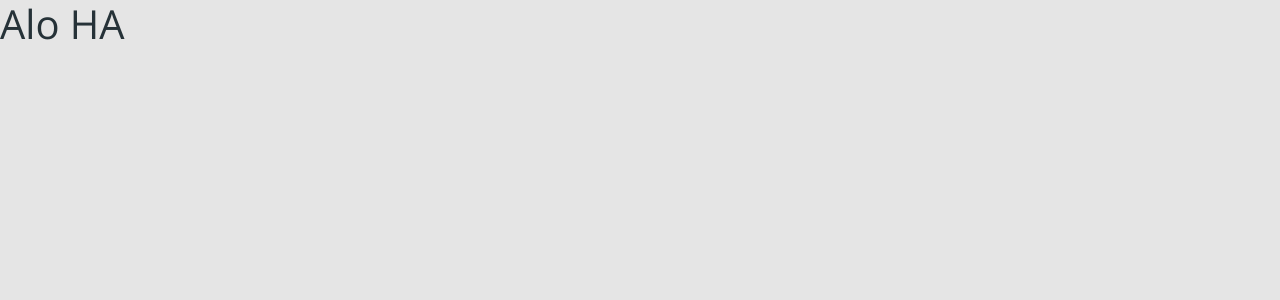
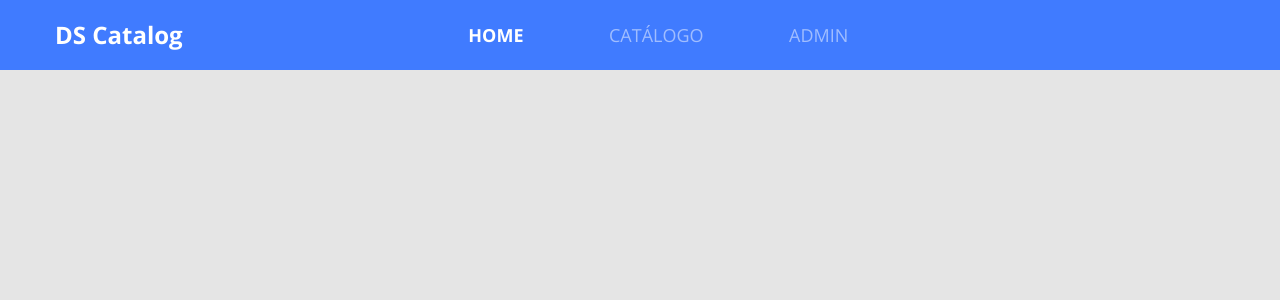
Before and after one commit to tarcnux/dscatalog-bootcamp-devsuperior, a React (Create React App) app in the folder front-web/: page / in a window 1280 px wide. Shown: the top 300 px of the page. Built offline with nearby package versions, Linux system fonts and the light colour scheme.

Commit message:
Add Navbar Component

```diff
--- a/front-web/src/App.tsx
+++ b/front-web/src/App.tsx
@@ -1,12 +1,13 @@
 import React from 'react';
 import './core/assets/styles/custom.scss';
 import './app.scss'
+import Navbar from './core/components/Navbar';
 
 const App = () => {
 
 
     return (
-        <h1>Alo HA</h1>
+        <Navbar />
     );
 }
 
--- a/front-web/src/app.scss
+++ b/front-web/src/app.scss
@@ -1,5 +1,23 @@
 @import url('https://fonts.googleapis.com/css2?family=Open+Sans:wght@400;700&display=swap');
 
 * {
-    font-family: 'Open Sans', sans-serif;
+  font-family: 'Open Sans', sans-serif;
 }
+
+h1, h2, h3, h4, h5, h6 {
+  margin-bottom: 0;
+  font-weight: 700;
+}
+
+ul {
+  list-style-type: none;
+  margin-bottom: 0;
+  padding-left: 0;
+}
+
+a {
+  &:hover {
+    text-decoration: none;
+    color: unset;
+  }
+}
--- /dev/null
+++ b/front-web/src/core/components/Navbar/index.tsx
@@ -0,0 +1,28 @@
+import React from 'react';
+import './styles.scss';
+
+const Navbar = () => (
+    <nav className="row bg-primary main-nav">
+        <div className="col-2">
+            <a href="#lembre-se_de_colocar_um_link" className="nav-logo-text">
+                <h4>DS Catalog</h4>
+            </a>
+        </div>
+
+        <div className="col-6 offset-2">
+            <ul className="main-menu">
+                <li>
+                    <a href="#link" className="active">HOME</a>
+                </li>
+                <li>
+                    <a href="#link">CATÁLOGO</a>
+                </li>
+                <li>
+                    <a href="#link">ADMIN</a>
+                </li>
+            </ul>
+        </div>
+    </nav>
+)
+
+export default Navbar;
--- /dev/null
+++ b/front-web/src/core/components/Navbar/styles.scss
@@ -0,0 +1,31 @@
+.main-nav {
+    height: 70px;
+    color: #fff;
+    align-items: center;
+    padding-left: 40px;
+    margin-left: 0;
+    margin-right: 0;
+}
+
+.nav-logo-text {
+    color: #fff;
+}
+
+.main-menu {
+    display: flex;
+    font-size: 18px;
+    width: 380px;
+    justify-content: space-between;
+
+    a {
+        font-style: normal;
+        color: rgba(255,255,255,0.5);
+        &.active {
+            color: #fff;
+            font-weight: bold;
+        }
+        &:hover {
+            color: #fff;
+        }
+    }
+}
```
